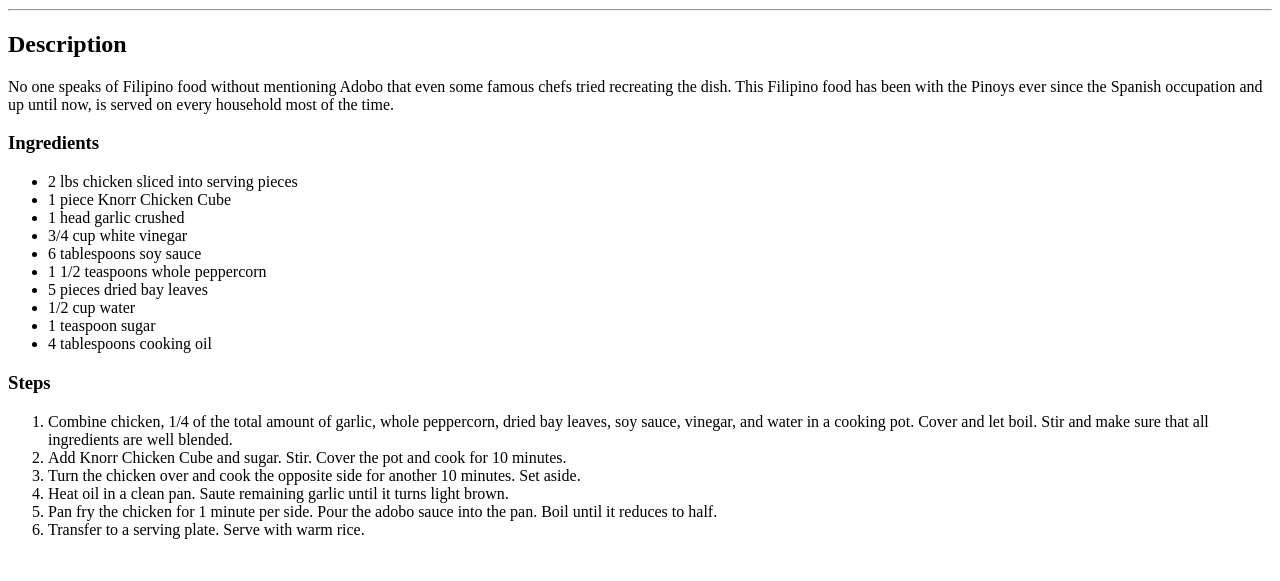
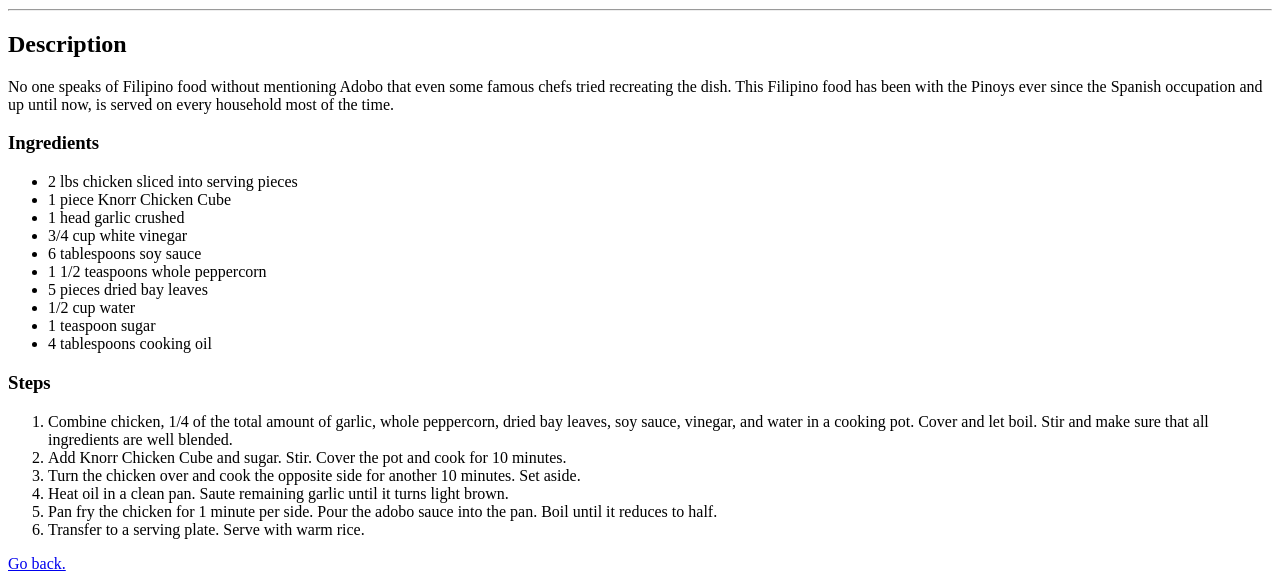
Before and after one commit to mdgarciaxx/odin-recipes, a plain HTML site: page recipes/adobo.html in a window 1280 px wide. Shown: the part 383-964 px from the top of the page. Before the commit the page ends 938 px from the top, so only its background shows below. Drawn offline with Linux system fonts and the light colour scheme.

Commit message:
Added a link that goes back to index / home.

```diff
--- a/recipes/adobo.html
+++ b/recipes/adobo.html
@@ -34,5 +34,6 @@
             <li>Pan fry the chicken for 1 minute per side. Pour the adobo sauce into the pan. Boil until it reduces to half.</li>
             <li>Transfer to a serving plate. Serve with warm rice.</li>
         </ol>
+        <a href="./../index.html">Go back.</a>
 </body>
 </html>
```
